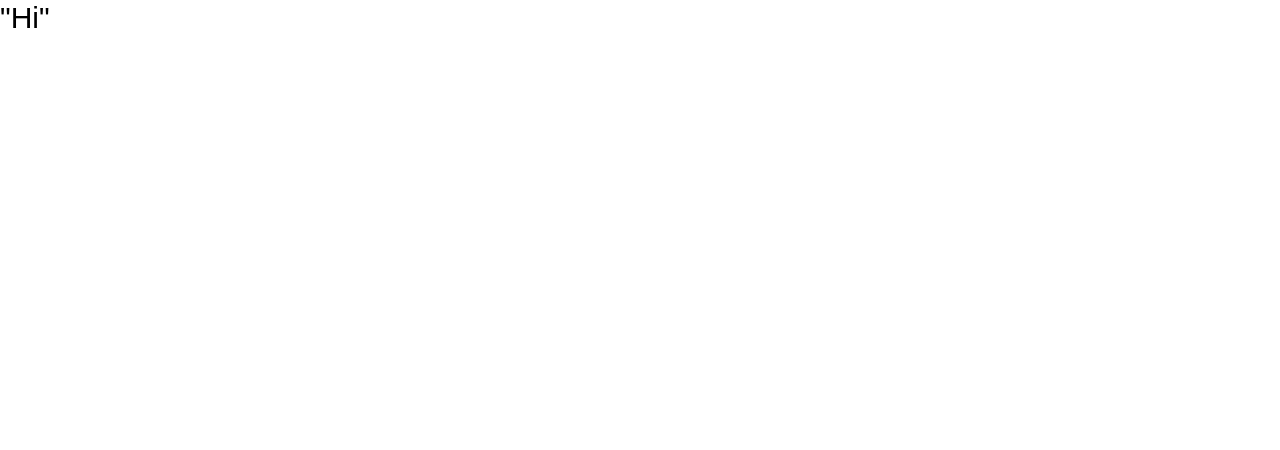
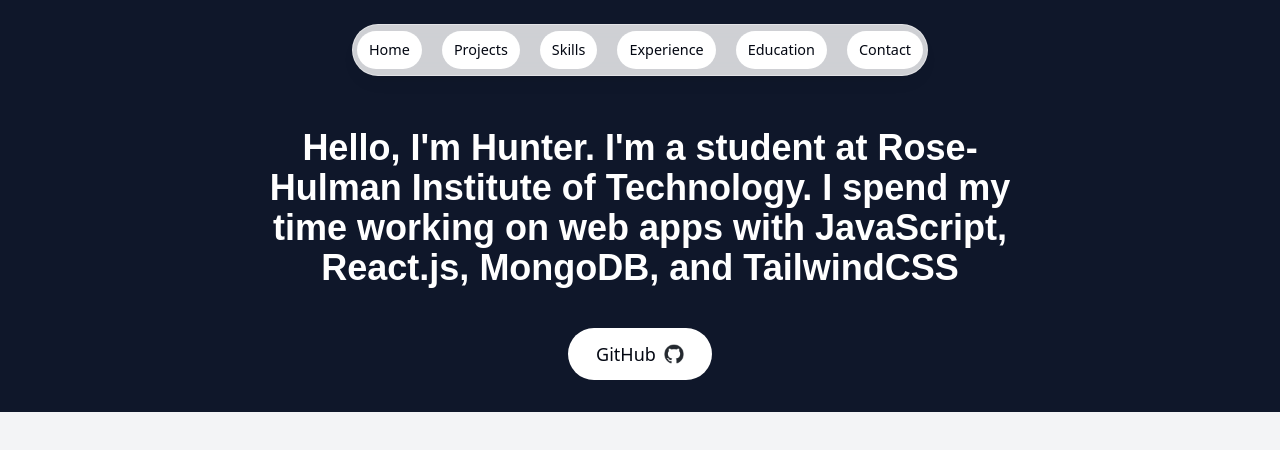
Before and after one commit to rhit-freelahr/portfolio, a React (Create React App) app: page / in a window 1280 px wide. Shown: the top 450 px of the page. Built offline with nearby package versions, Linux system fonts and the light colour scheme.

Commit message:
header and home finished

```diff
--- a/public/index.html
+++ b/public/index.html
@@ -27,7 +27,6 @@
     <title>React App</title>
   </head>
   <body>
-    <noscript>You need to enable JavaScript to run this app.</noscript>
     <div id="root"></div>
     <!--
       This HTML file is a template.
--- a/src/App.css
+++ /dev/null
@@ -1,38 +0,0 @@
-.App {
-  text-align: center;
-}
-
-.App-logo {
-  height: 40vmin;
-  pointer-events: none;
-}
-
-@media (prefers-reduced-motion: no-preference) {
-  .App-logo {
-    animation: App-logo-spin infinite 20s linear;
-  }
-}
-
-.App-header {
-  background-color: #282c34;
-  min-height: 100vh;
-  display: flex;
-  flex-direction: column;
-  align-items: center;
-  justify-content: center;
-  font-size: calc(10px + 2vmin);
-  color: white;
-}
-
-.App-link {
-  color: #61dafb;
-}
-
-@keyframes App-logo-spin {
-  from {
-    transform: rotate(0deg);
-  }
-  to {
-    transform: rotate(360deg);
-  }
-}
--- a/src/App.js
+++ b/src/App.js
@@ -1,11 +1,15 @@
 import logo from './logo.svg';
-import './App.css';
+import Header from './components/header.js'
+import Home from './components/home.js'
 
 function App() {
   return (
-    <div className='text-3xl font-nunito  '>
-      "Hi"
-    </div>
+    <>
+      <Header/>
+      <main className='flex flex-col items-center'>
+        <Home/>
+      </main>
+    </>
   );
 }
 
--- /dev/null
+++ b/src/components/header.js
@@ -0,0 +1,26 @@
+import React from "react";
+
+export default function Header(props) {
+  const navList = ["Home", "Projects", "Skills", "Experience", "Education", "Contact"];
+
+  const listNames = navList.map(name => {
+    return (
+      <li key={name} className='h-3/4 flex items-center justify-center relative'>
+        <a className='bg-white sm:rounded-full flex w-full items-center justify-center px-3 py-2 hover:text-gray-950 transition dark:hover:text-gray-300 text-gray-950 dark:text-white' href="#home">
+          {name}
+          {/* Make button show when you are that section, text should be gray when it is not that section*/}
+        </a>
+      </li>
+    )
+  })
+
+  return (
+    <header className='z-50 relative'>
+      <nav className='fixed top-0 left-1/2 h-[4.5rem] w-full sm:rounded-full border border-white border-opacity-40 bg-white bg-opacity-80 shadow-lg shadow-black/[0.05] backdrop-blur-[0.5rem] sm:top-6 sm:h-[3.25rem] sm:w-[36rem] dark:bg-gray-950 dark:border-black/40 dark:bg-opacity-75' style={{ transform: "translateX(-50%) translateY(0px) translateZ(0px)"}}>
+        <ul className='flex flex-wrap items-center justify-center gap-y-1 text-[0.9rem] font-medium sm:flex-nowrap sm:gap-5 h-full'>
+          {listNames}
+        </ul>
+      </nav>
+    </header>
+  );
+}
--- /dev/null
+++ b/src/components/home.js
@@ -0,0 +1,18 @@
+import React from "react";
+import gitlogo from "../images/github-mark.png"
+
+export default function Home(props) {
+  return (
+    <section className='text-center bg-slate-900 pt-32 pb-8 px-5 w-full'>
+      <h1 className='font-nunito font-semibold text-4xl mb-10 text-white mx-auto max-w-[800px]'>
+        <span className='font-bold'>Hello, I'm Hunter.</span> I'm a student at <span className='font-bold'>Rose-Hulman Institute of Technology.</span> I spend my time working on web apps with JavaScript, React.js, MongoDB, and TailwindCSS
+      </h1>
+      <div className='flex flex-row items-center justify-center gap-2 px-4 text-lg font-medium'>
+        <a className= 'bg-white px-7 py-3 flex items-center gap-2 rounded-full outline-none focus:scale-110 hover:scale-110 active:scale-110 transition cursor-pointer border-black text-gray-950' href="https://github.com/Trinicle">
+          GitHub
+          <img src={gitlogo} className='h-5 w-5'></img>
+        </a>
+      </div>
+    </section>
+  )
+}
--- a/src/index.css
+++ b/src/index.css
@@ -6,6 +6,6 @@
 
 @layer base {
   body {
-    @apply min-h-screen font-sans
+    @apply min-h-screen font-sans bg-gray-100
   }
 }
--- a/tailwind.config.js
+++ b/tailwind.config.js
@@ -10,6 +10,9 @@
         lato: ["Lato", "sans-serif"],
         nunito: ["Nunito", "sans-serif"]
       },
+      backgroundColor: {
+        'warm-gray': '#F4F2EE'
+      },
     },
   },
   plugins: [],
```
Also changed, not shown: src/images/github-mark.png (added), 1 other file (tests, documents, lock files or other folders).
